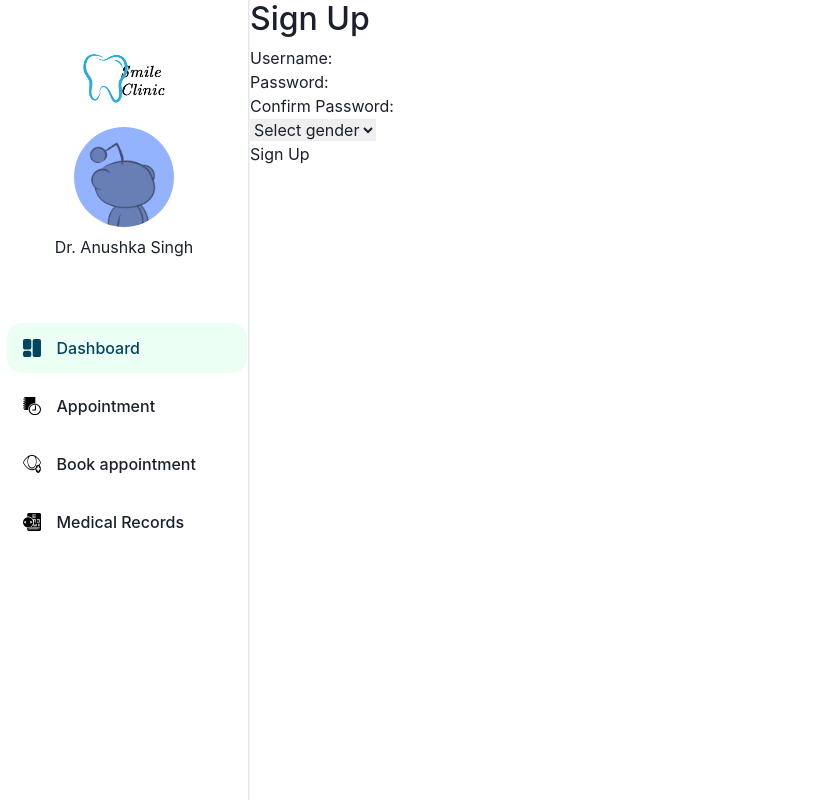
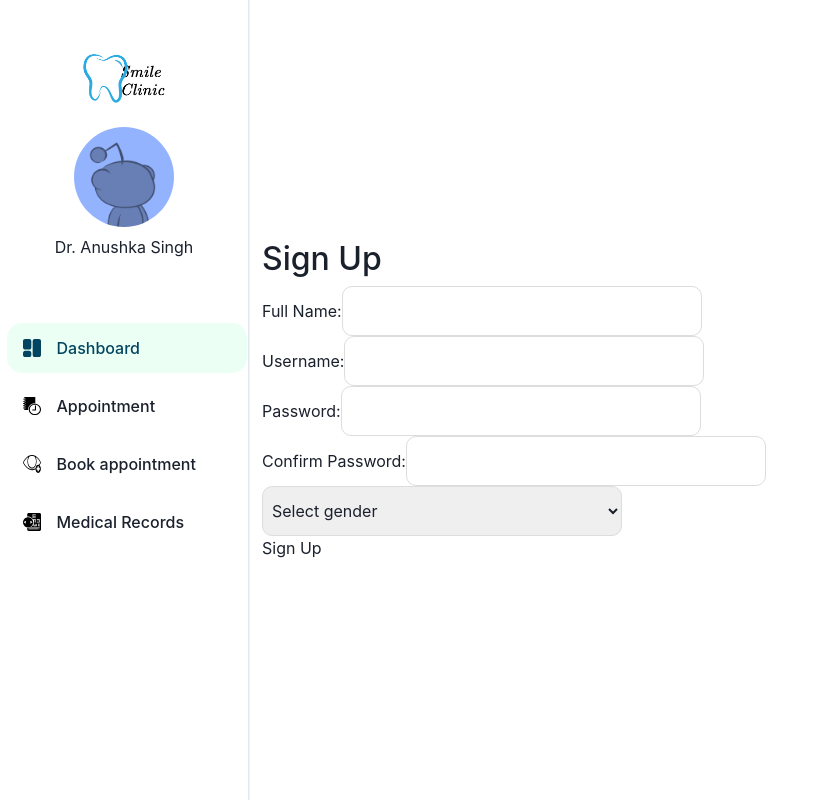
Before and after one commit to Smile-T1/smile-frontend, a React (Vite) app: page /signup in a window 1280 px wide. Shown: the whole page, without its empty margins (0-822 px from the left). Built offline with nearby package versions, Linux system fonts and the light colour scheme.

Commit message:
sign up full name

```diff
--- a/src/Components/Signup/Signup.css
+++ b/src/Components/Signup/Signup.css
@@ -0,0 +1,39 @@
+.signup-page{
+
+    background-color: white;
+    background-repeat: no-repeat;
+    background-size: auto;
+    height: 100vh;
+    display: flex;
+    justify-content: center;
+    align-items: center;
+}
+.signup-container{
+    max-width: 500px;
+    border-radius: 5px;
+    padding-left: 15%;
+}
+.input-field{
+    width: 100%;
+    padding: 5px;
+    border: 1px solid #ddd;
+    border-radius: 10px;
+    width: 360px;
+height: 50px;
+top: 24px;
+}
+
+.gender{
+    width: 100%;
+    padding: 5px;
+    border: 1px solid #ddd;
+    border-radius: 10px;
+    width: 360px;
+height: 50px;
+top: 24px;
+}
+
+.input-container{
+    margin-bottom: 10px;
+    min-width: 300px;
+}
--- a/src/Components/Signup/Signup.jsx
+++ b/src/Components/Signup/Signup.jsx
@@ -3,34 +3,79 @@ import './Signup.css';
 
 function Signup() {
   const [username, setUsername] = useState('');
+  const [fullName, setFullName] = useState('');
   const [password, setPassword] = useState('');
   const [confirmPassword, setConfirmPassword] = useState('');
   const [gender, setGender] = useState('');
   const [errorMessage, setErrorMessage] = useState('');
 
-  const handleSignUp = () => {
-    if (!username || !password || !confirmPassword) {
-      setErrorMessage('Please fill in all fields.');
-    } else if (password !== confirmPassword) {
-      setErrorMessage('Passwords do not match.');
-    } else {
-      console.log('Creating account with username:', username, 'and password:', password);
+const handleSignUp = async () => {
+  if (!username || !password || !confirmPassword) {
+    setErrorMessage('Please fill in all fields.');
+  } else if (password !== confirmPassword) {
+    setErrorMessage('Passwords do not match.');
+  } else {
+    try {
+      const responseData = await signupUser(fullName, username, password, confirmPassword, gender);
+      console.log('Account created:', responseData);
       setUsername('');
       setPassword('');
       setConfirmPassword('');
       setGender('');
       setErrorMessage('');
+    } catch (error) {
+      console.log('Account creation failed:', error);
+      setErrorMessage('Account creation failed. Please try again.');
     }
+  }
+};
+
+  const signupUser = async (fullName, username, password, confirmPassword, gender) => {
+  const url = `${VITE_SERVER_HOST}/api/auth/signup`;
+  const data = {
+    fullName,
+    username,
+    password,
+    confirmPassword,
+    gender,
   };
 
+  const response = await fetch(url, {
+    method: 'POST',
+    headers: {
+      'Content-Type': 'application/json',
+    },
+    body: JSON.stringify(data),
+  });
+
+  if (!response.ok) {
+    throw new Error('Network response was not ok');
+  }
+
+  const responseData = await response.json();
+  return responseData;
+};
+
   return (
-    <div>
+    <div className='signup-page'>
+      <div className='signup container'>
       <h2>Sign Up</h2>
       {errorMessage && <p style={{ color: 'red' }}>{errorMessage}</p>}
+     <div>
+      <div>
+    <label>Full Name:</label>
+    <input
+      type="text"
+      value={fullName}
+      className='input-field'
+      onChange={(e) => setFullName(e.target.value)}
+    />
+     </div>
       <div>
         <label>Username:</label>
         <input
           type="text"
+          className='input-field'
           value={username}
           onChange={(e) => setUsername(e.target.value)}
         />
@@ -40,6 +85,7 @@ function Signup() {
         <input
           type="password"
           value={password}
+          className='input-field'
           onChange={(e) => setPassword(e.target.value)}
         />
       </div>
@@ -48,19 +94,22 @@ function Signup() {
         <input
           type="password"
           value={confirmPassword}
+          className='input-field'
           onChange={(e) => setConfirmPassword(e.target.value)}
         />
       </div>
       <div>
         <label>
-          <select value={gender} onChange={(e) => setGender(e.target.value)}>
+          <select value={gender} onChange={(e) => setGender(e.target.value)} className='gender'>
             <option value="">Select gender</option>
             <option value="male">Male</option>
             <option value="female">Female</option>
           </select>
         </label>
       </div>
+      </div>
       <button onClick={handleSignUp}>Sign Up</button>
+      </div>
     </div>
   );
 }
```
